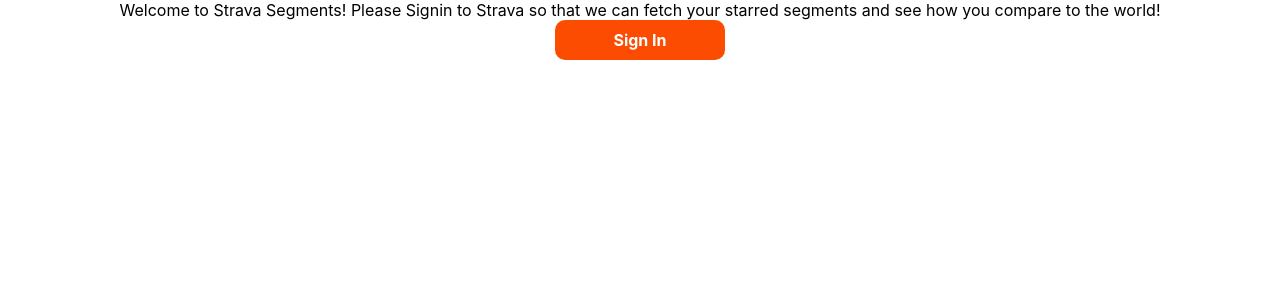
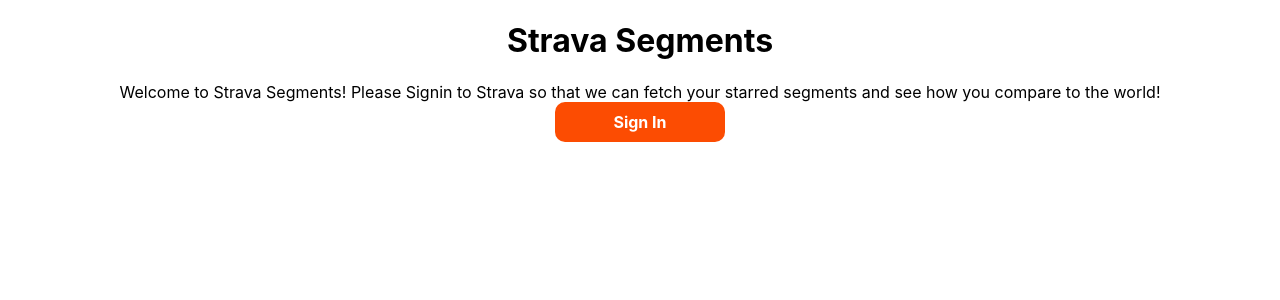
Before and after one commit to rodhall85/strava-segments, a React (Create React App) app in the folder client/: page / in a window 1280 px wide. Shown: the top 300 px of the page. Built offline with nearby package versions, Linux system fonts and the light colour scheme.

Commit message:
#21 - Header component with sign out link

```diff
--- /dev/null
+++ b/client/src/components/Header/Header.jsx
@@ -0,0 +1,23 @@
+import React from 'react';
+
+const Header = ({ loggedIn, userData, signOut }) => {
+  const renderAccountInfo = () => {
+    if (loggedIn) {
+      return (
+        <span>
+          <span>{userData.name}</span>
+          <span onClick={signOut}>Sign out</span>
+        </span>
+      );
+    }
+  };
+
+  return (
+    <div>
+      <h1>Strava Segments</h1>
+      {renderAccountInfo()}
+    </div>
+  );
+};
+
+export default Header;
--- /dev/null
+++ b/client/src/components/Header/index.js
@@ -0,0 +1,3 @@
+import Header from './Header';
+
+export default Header;
--- a/client/src/components/Main/Main.jsx
+++ b/client/src/components/Main/Main.jsx
@@ -1,5 +1,6 @@
 import React, { useState } from 'react';
 
+import Header from '../Header';
 import SignIn from '../SignIn';
 import { getToken } from '../../services/tokenApi';
 
@@ -25,8 +26,14 @@
     window.location.replace(`${stravaApiUrl}/oauth/authorize?client_id=${clientId}&redirect_uri=${redirectUrl}&response_type=code&scope=read`);
   };
 
+  const signOut = () => {
+    console.log('signing out');
+    setAccessToken(undefined);
+  };
+
   return (
     <div>
+      <Header loggedIn={!!accessToken} userData={ { name: 'Rod Hall'} } signOut={signOut} />
       {
         !accessToken ?
           <SignIn attemptSignIn={attemptSignIn} /> :
```
Also changed, not shown: 2 other files (tests, documents, lock files or other folders).
